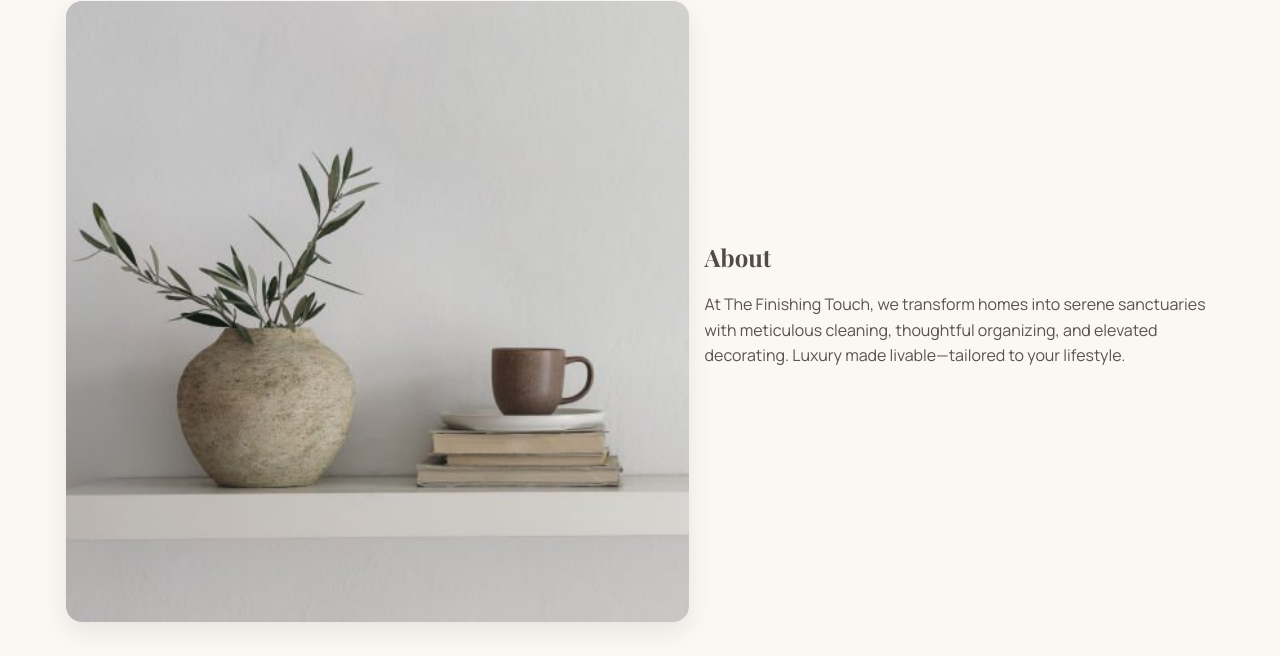
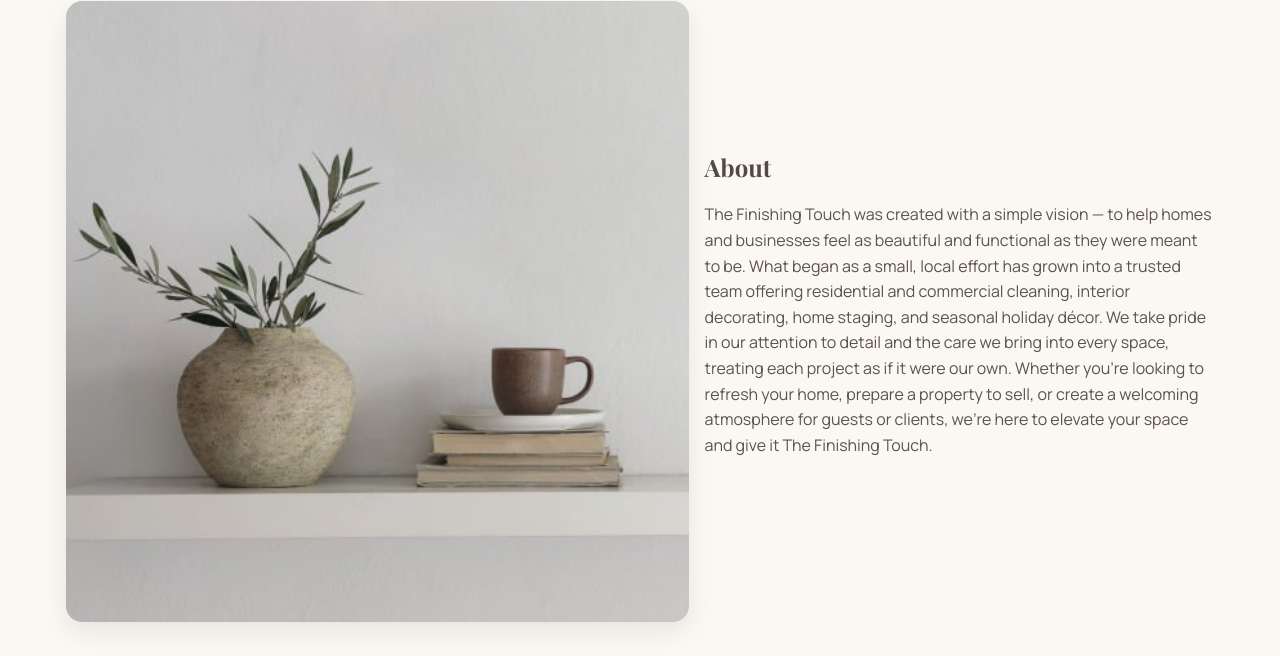
Before and after one commit to richellestoweres-maker/the-finishing-touch, a plain HTML site: page index.html in a window 1280 px wide. Shown: the part 868-1524 px from the top of the page. Drawn offline with nearby package versions, Linux system fonts and the light colour scheme; no server answers.

Commit message:
Update index.html

```diff
--- a/index.html
+++ b/index.html
@@ -157,8 +157,9 @@
       <div class="about-copy">
         <h2>About</h2>
         <p>
-          At The Finishing Touch, we transform homes into serene sanctuaries with meticulous cleaning,
-          thoughtful organizing, and elevated decorating. Luxury made livable—tailored to your lifestyle.
+          The Finishing Touch was created with a simple vision — to help homes and businesses feel as beautiful and functional as they were meant to be. What began as a small, local effort has grown into a trusted team offering residential and commercial cleaning, interior decorating, home staging, and seasonal holiday décor.
+
+We take pride in our attention to detail and the care we bring into every space, treating each project as if it were our own. Whether you’re looking to refresh your home, prepare a property to sell, or create a welcoming atmosphere for guests or clients, we’re here to elevate your space and give it The Finishing Touch.
         </p>
       </div>
     </div>
```
